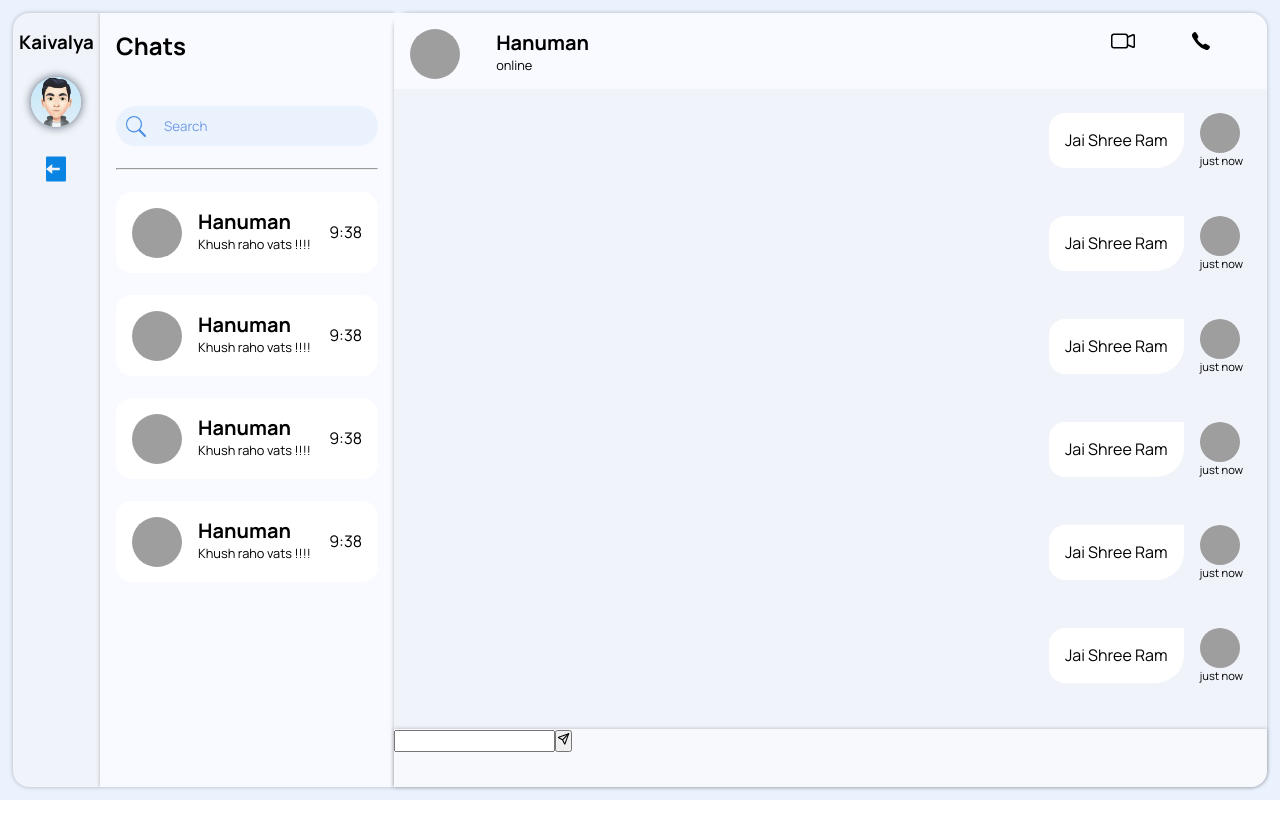
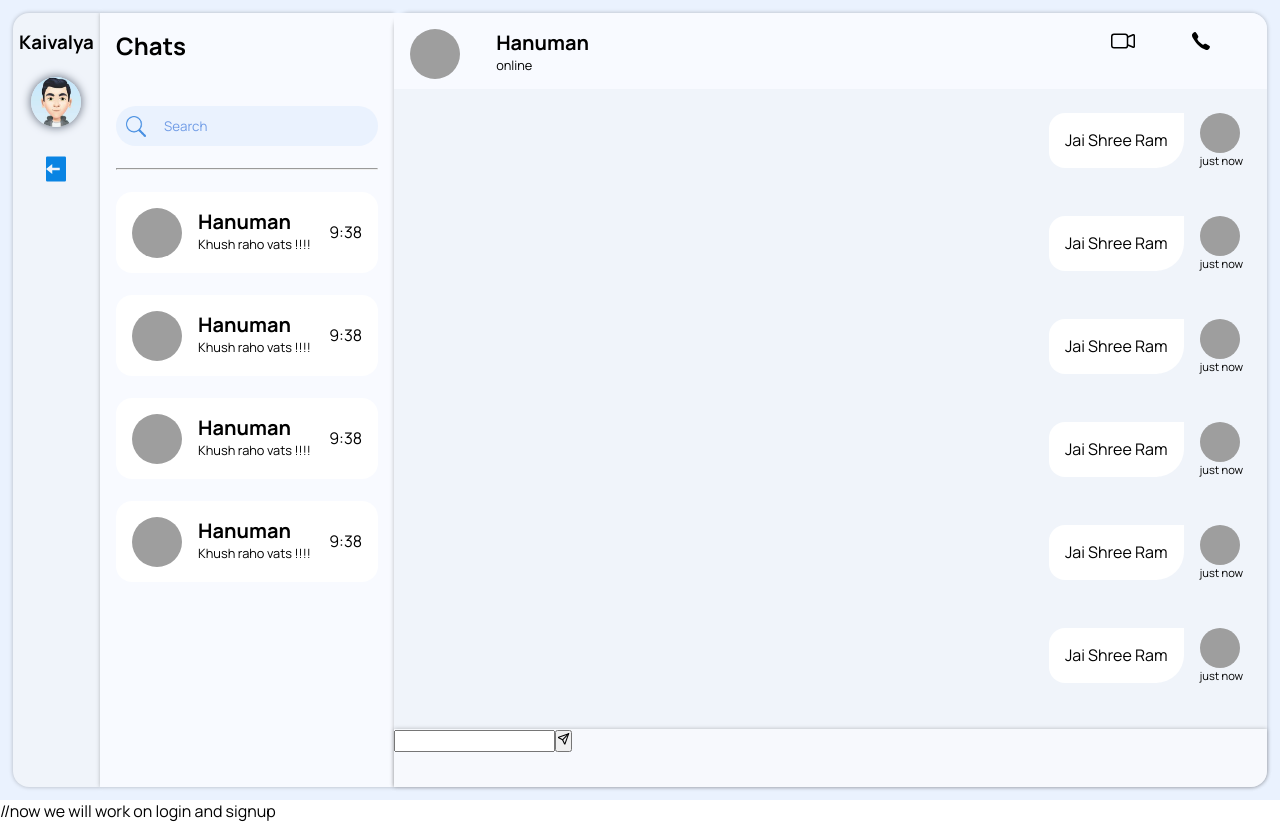
Before and after one commit to Kaivalya4/Hoot-chat-app, a React (Create React App) app: page / in a window 1280 px wide. Before the commit the page ends 800 px from the top, so only its background shows below. Built offline with nearby package versions, Linux system fonts and the light colour scheme; grey boxes are pictures that could not be loaded.

Commit message:
Start work on login and signup

```diff
--- a/src/App.js
+++ b/src/App.js
@@ -12,6 +12,7 @@ function App() {
                 <Route path="login" element={<Login />} />
                 <Route path="signup" element={<Signup />} />
             </Routes>
+            //now we will work on login and signup
         </div>
     );
 }
```
